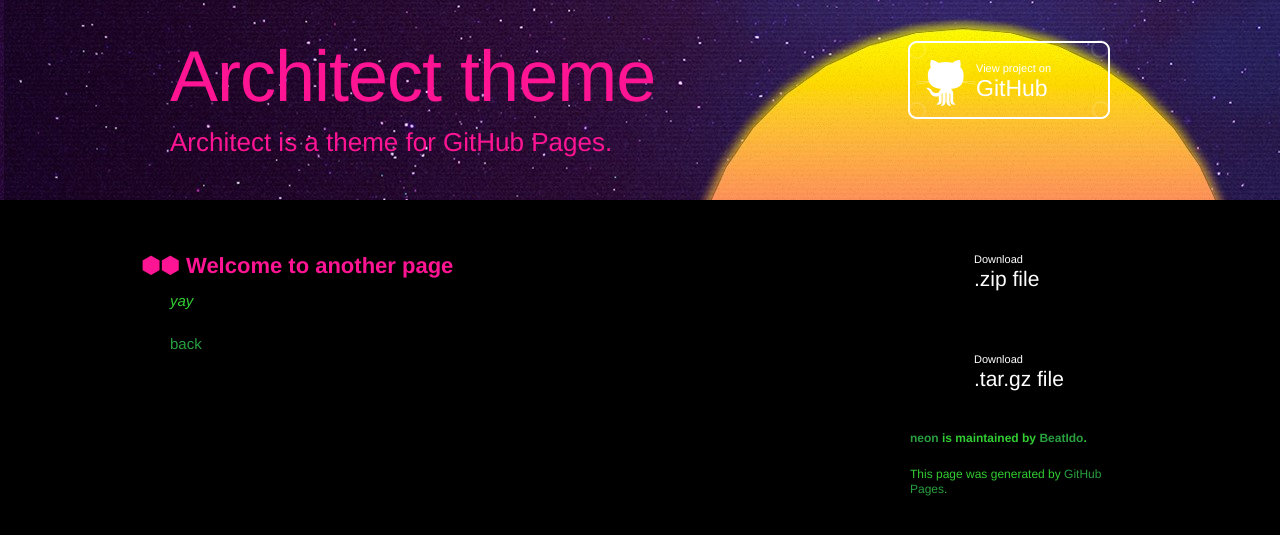
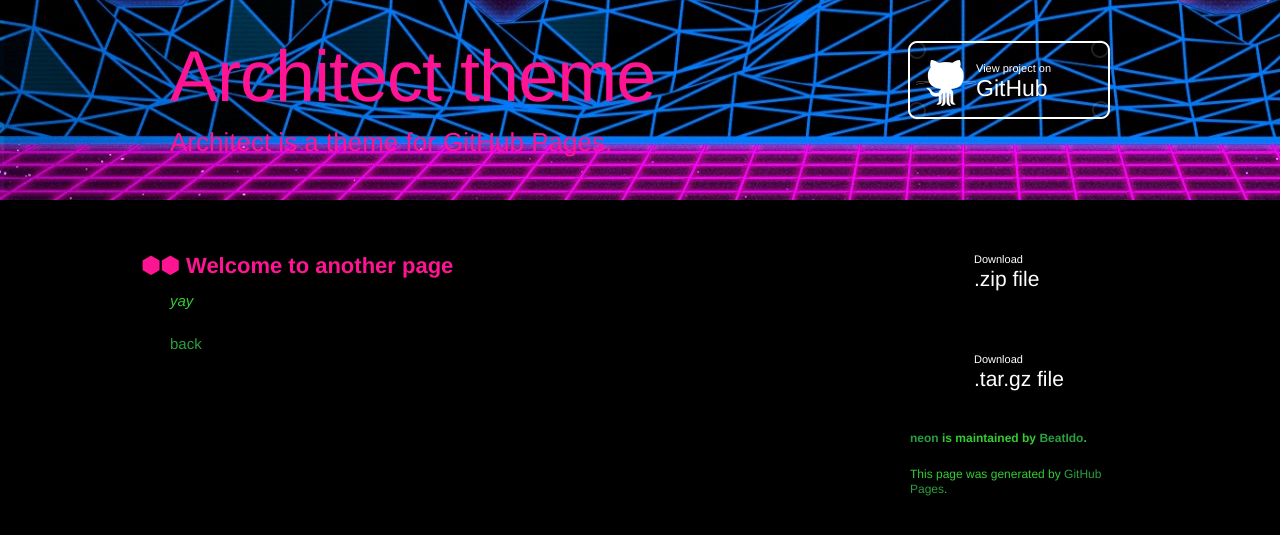
Before and after one commit to BeatIdo/neon, a Jekyll site: the page built from another-page.md, in a window 1280 px wide. Shown: the top 535 px of the page. Built offline with Jekyll 4.4.1, drawn with Linux system fonts in a browser that asks for light colours; our own code applies the rules of GitHub Pages for plain Markdown files.

Commit message:
Update jekyll-theme-architect.scss

```diff
--- a/_sass/jekyll-theme-architect.scss
+++ b/_sass/jekyll-theme-architect.scss
@@ -30,6 +30,7 @@ header {
   /*font-family: 'Architects Daughter', 'Helvetica Neue', Helvetica, Arial, serif;*/
   font-family: 'Helvetica Neue', Helvetica, Arial, serif;
   background: #000 url(../images/header-bg.jpg) 0 0 repeat-x;
+  background-position: left bottom;
   /* border-bottom: solid 1px #000; */
   background-color: black;
 }
```
